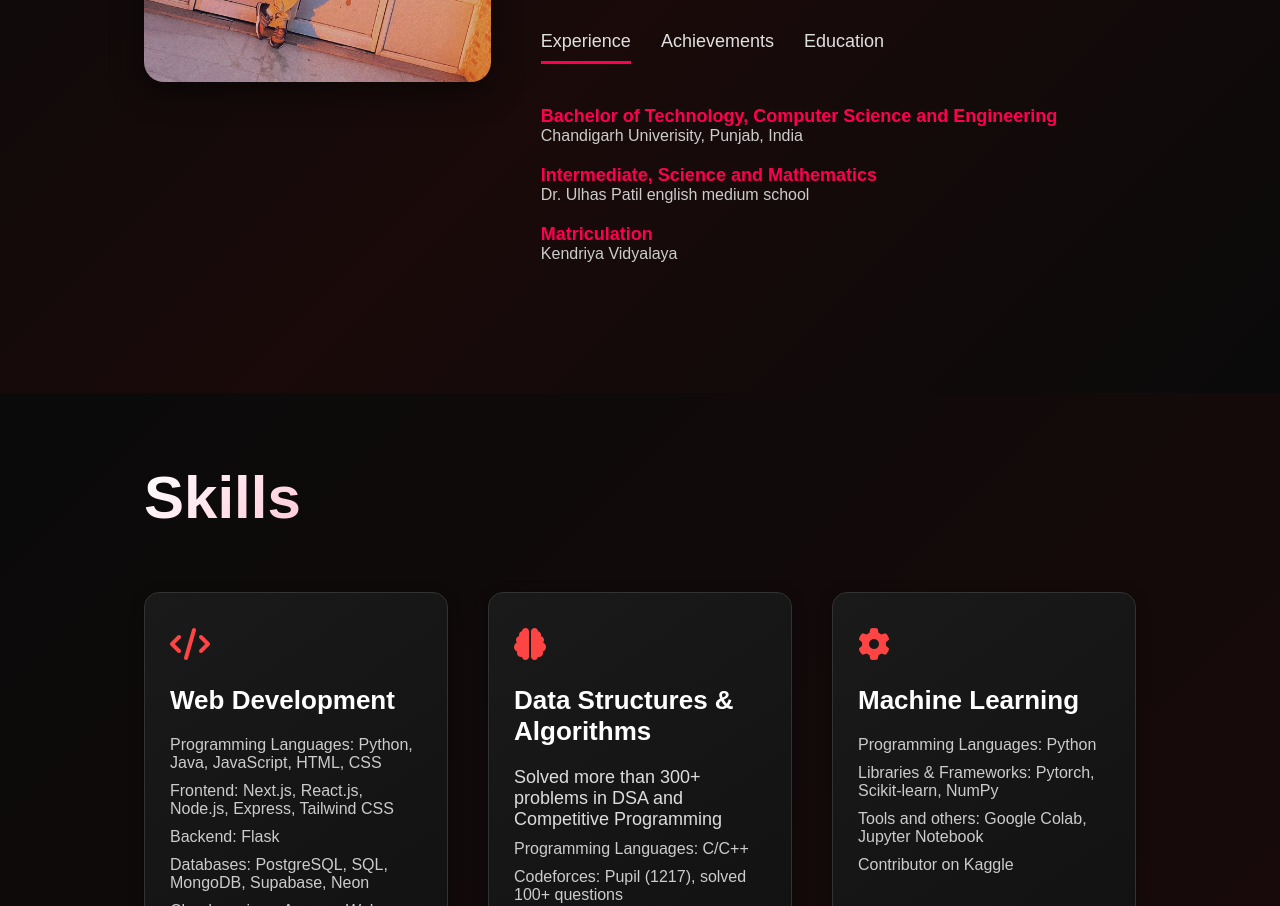
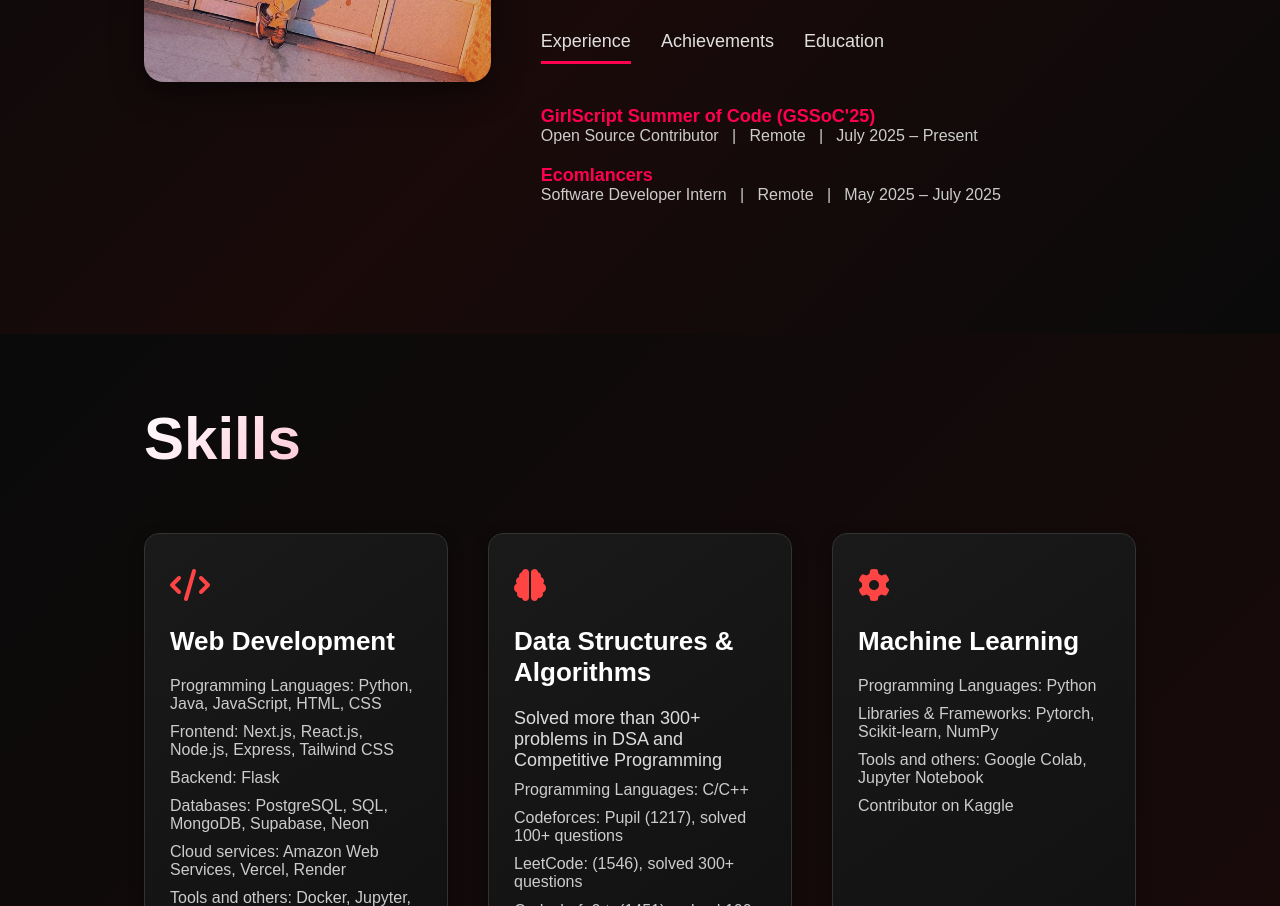
Before and after one commit to Ayushpremrocks/portfolio-js, a plain HTML site: page index.html in a window 1280 px wide. Shown: the part 1175-2081 px from the top of the page. Drawn offline with Linux system fonts and the light colour scheme.

Commit message:
changess

```diff
--- a/index.html
+++ b/index.html
@@ -49,7 +49,7 @@
                         <p class="tab-links" onclick="opentab('education')">Education</p>
                     </div>
                     <!-- education -->
-                    <div class="tab-contents active-tab" id="education">
+                    <div class="tab-contents" id="education">
                         <ul>
                             <li><span>Bachelor of Technology, Computer Science and Engineering</span><br>Chandigarh Univerisity, Punjab, India</li>
                             <li><span>Intermediate, Science and Mathematics</span><br>Dr. Ulhas Patil english medium school</li>
@@ -83,7 +83,7 @@
                     </div>
 
                     <!-- experience -->
-                    <div class="tab-contents" id="experience">
+                    <div class="tab-contents active-tab" id="experience">
                         <ul>
                             <li>
                                 <span>GirlScript Summer of Code (GSSoC'25)</span><br>
```
